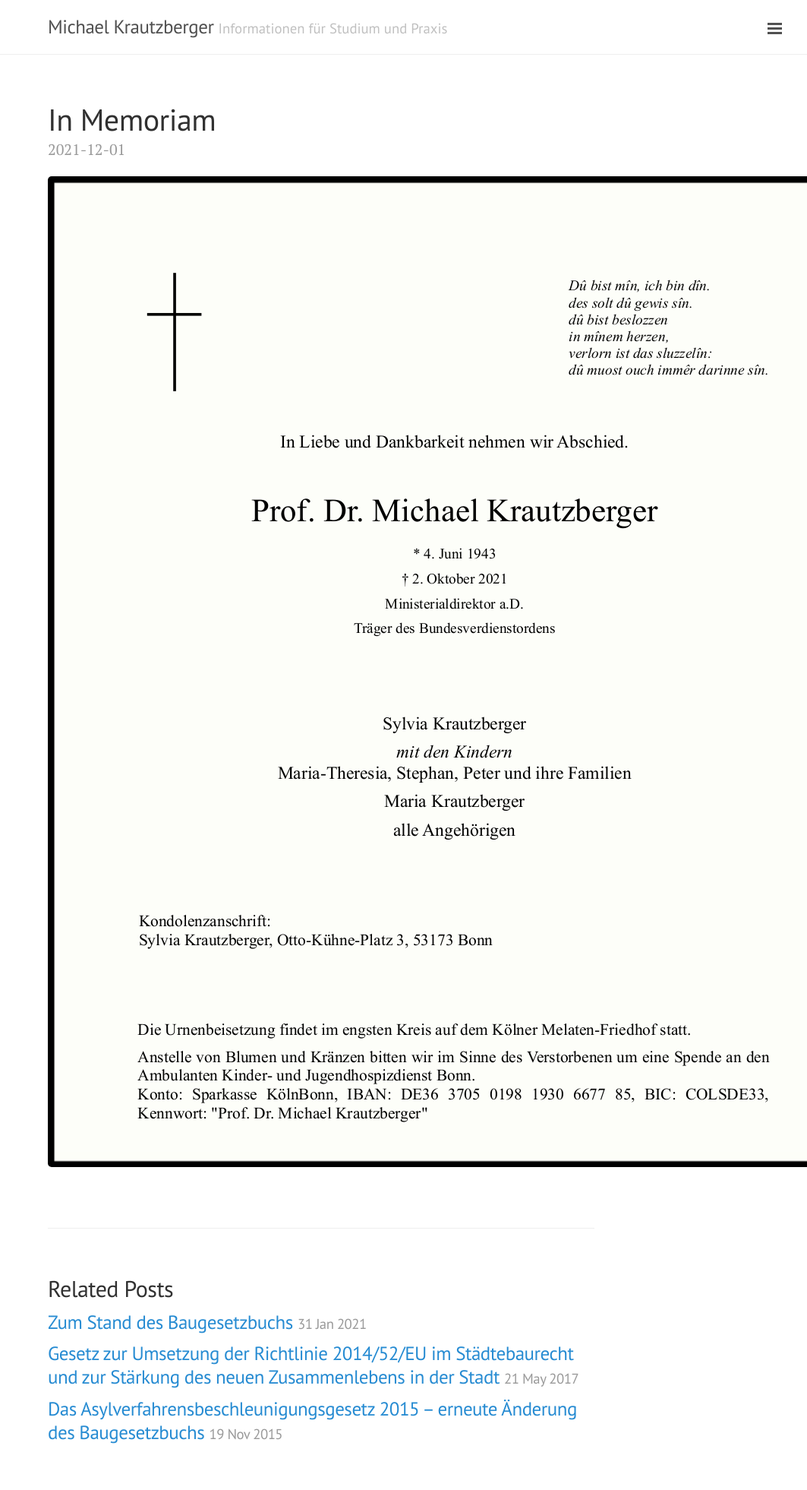
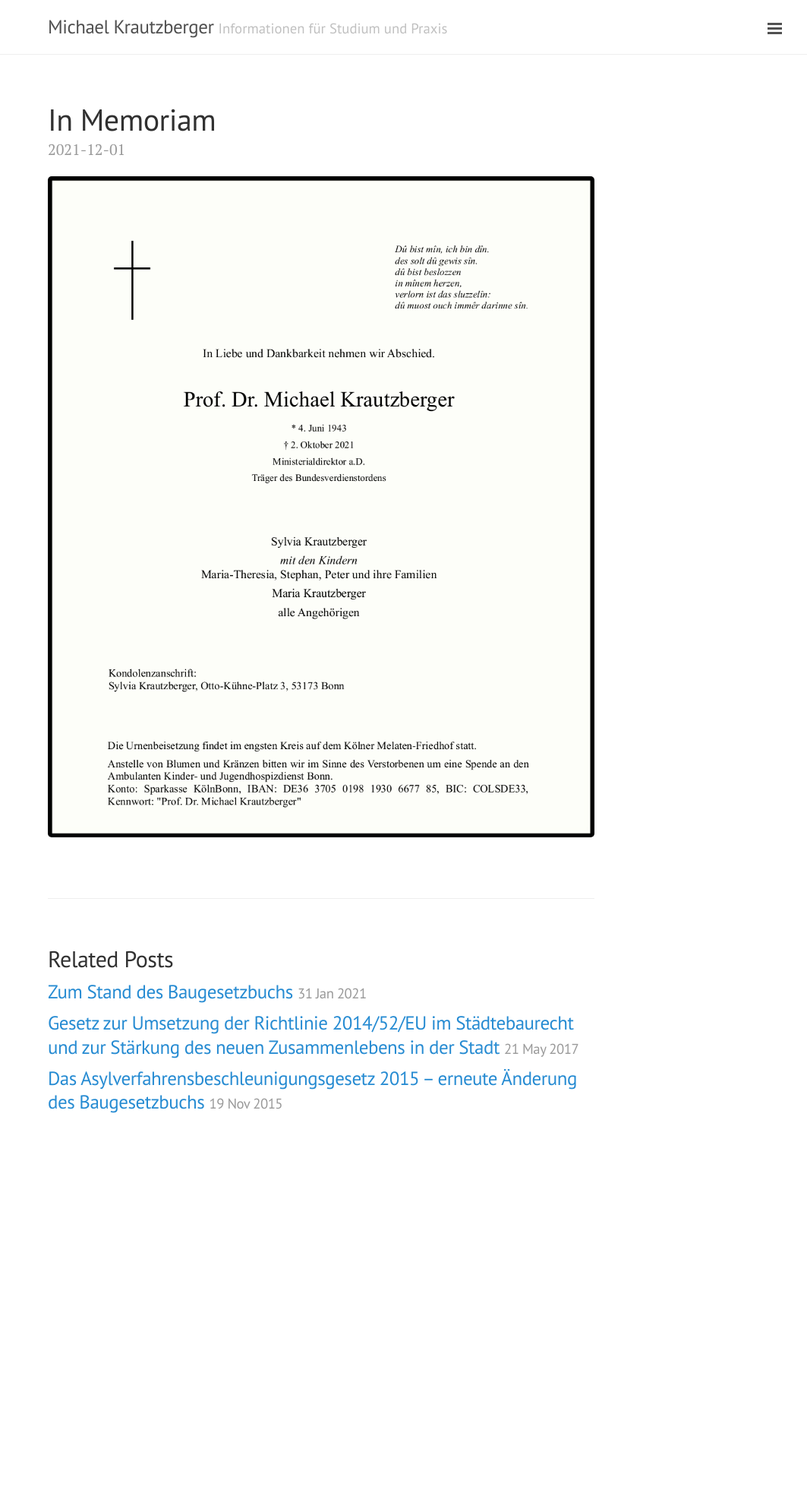
Before and after one commit to pkra/krautzberger.info, a Jekyll site: the page built from _posts/2021-12-01-In-Memoriam.md, in a window 1280 px wide. Shown: the whole page at 76% size, without its empty margins (217-1280 px from the left). Built offline with Jekyll 4.4.1, drawn with Linux system fonts in a browser that asks for light colours; after the commit the page ends 1526 px from its top, so only the background shows below that.

Commit message:
fix typo

```diff
--- a/_posts/2021-12-01-In-Memoriam.md
+++ b/_posts/2021-12-01-In-Memoriam.md
@@ -5,4 +5,4 @@ date: 2021-12-01
 author: 'Familie Krautzberger'
 ---
 
-<img alt="Trauerbrief, Michael Krautzberger, * 4. Juni 1943, † 2. Oktober 2021" src="/assets/2021/trauerbrief_michael_krautzberger.png" style-="max-width: 100%;">
+<img alt="Trauerbrief, Michael Krautzberger, * 4. Juni 1943, † 2. Oktober 2021" src="/assets/2021/trauerbrief_michael_krautzberger.png" style="max-width: 100%;">
```
